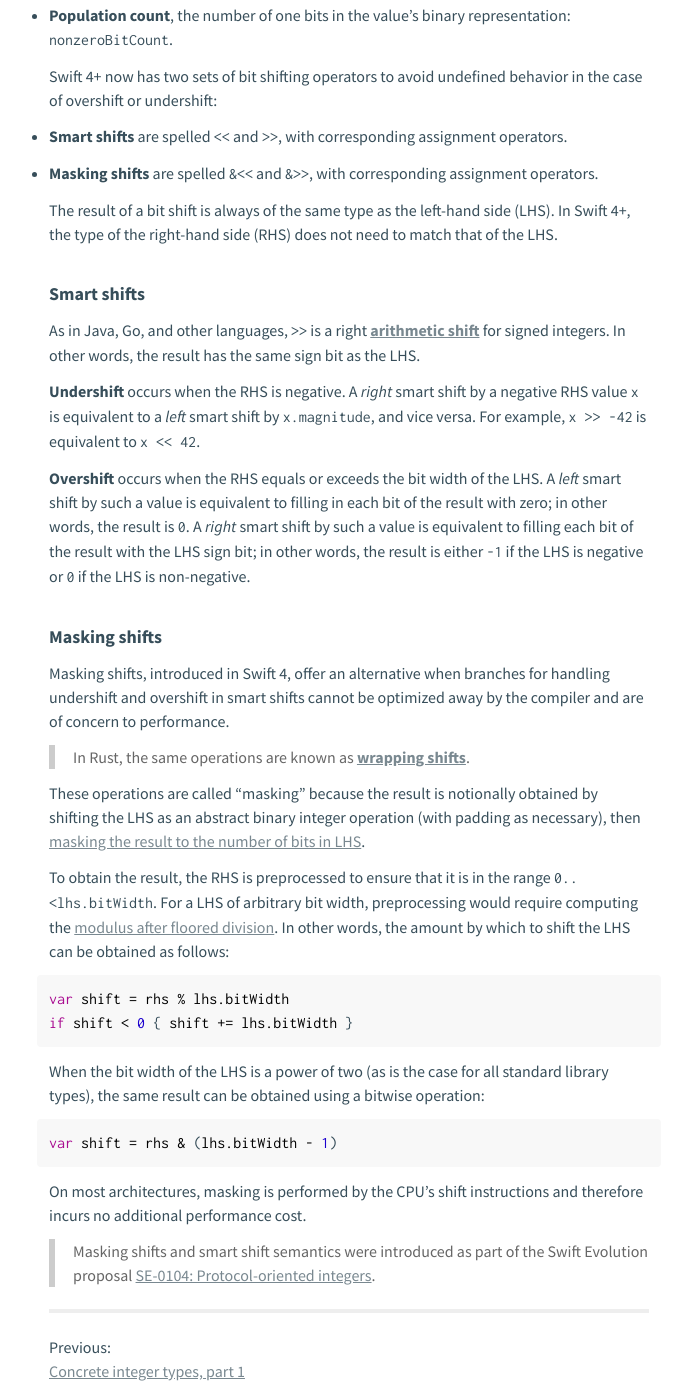
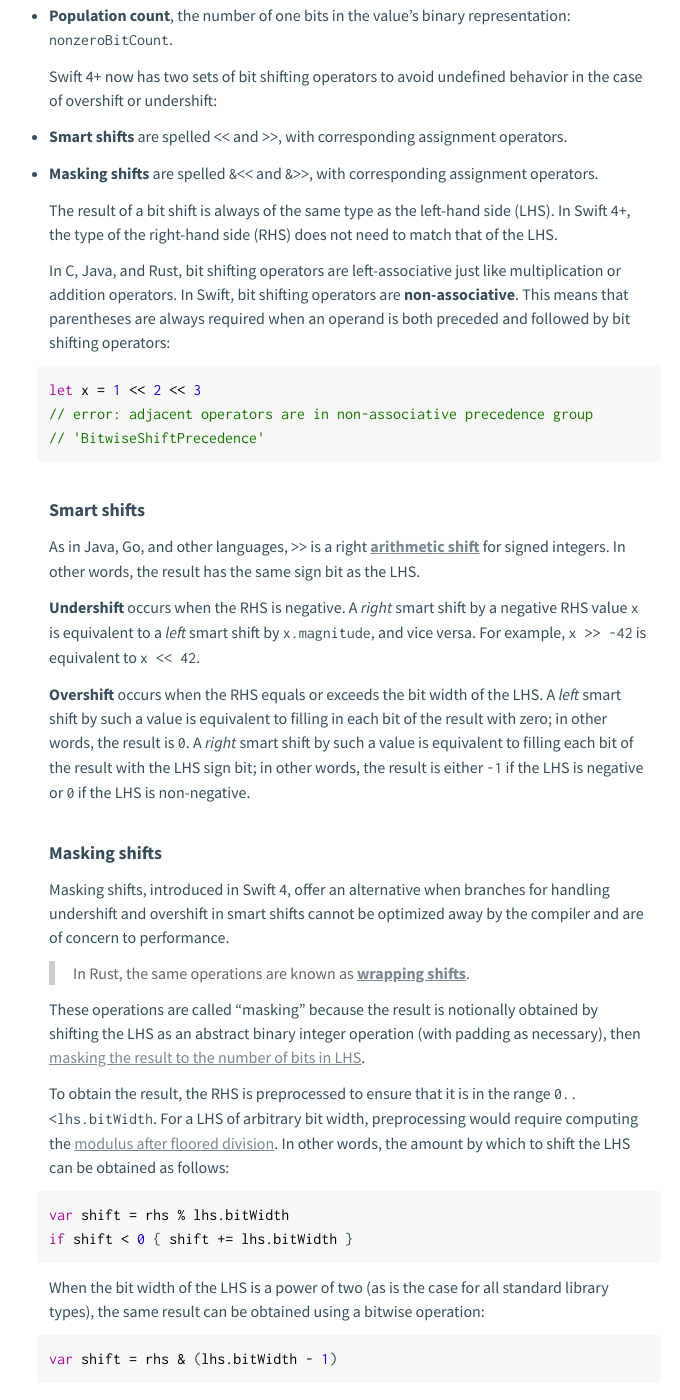
Before and after one commit to xwu/xwu-swift-numerics, a Jekyll site: the page built from integers-part-2.md, in a window 1280 px wide and 1400 px high, scrolled down 4664 px. Shown: the whole window, without its empty margins (291-971 px from the left). Built offline with Jekyll 4.4.1, drawn with Linux system fonts in a browser that asks for light colours; our own code applies the rules of GitHub Pages for plain Markdown files; some of the changed text lies outside the part shown.

Commit message:
Update integers-part-2.md

````diff
--- a/integers-part-2.md
+++ b/integers-part-2.md
@@ -245,6 +245,17 @@ The result of a bit shift is always of the same type as the left-hand side
 (LHS). In Swift 4+, the type of the right-hand side (RHS) does not need to match
 that of the LHS.
 
+In C, Java, and Rust, bit shifting operators are left-associative just like
+multiplication or addition operators. In Swift, bit shifting operators are
+__non-associative__. This means that parentheses are always required when an
+operand is both preceded and followed by bit shifting operators:
+
+```swift
+let x = 1 << 2 << 3
+// error: adjacent operators are in non-associative precedence group
+// 'BitwiseShiftPrecedence'
+```
+
 ### Smart shifts
 
 As in Java, Go, and other languages, `>>` is a right [__arithmetic
````
Also changed, not shown: other parts of integers-part-2.md (+1 -1 lines), README.md (+1 -1 lines).
